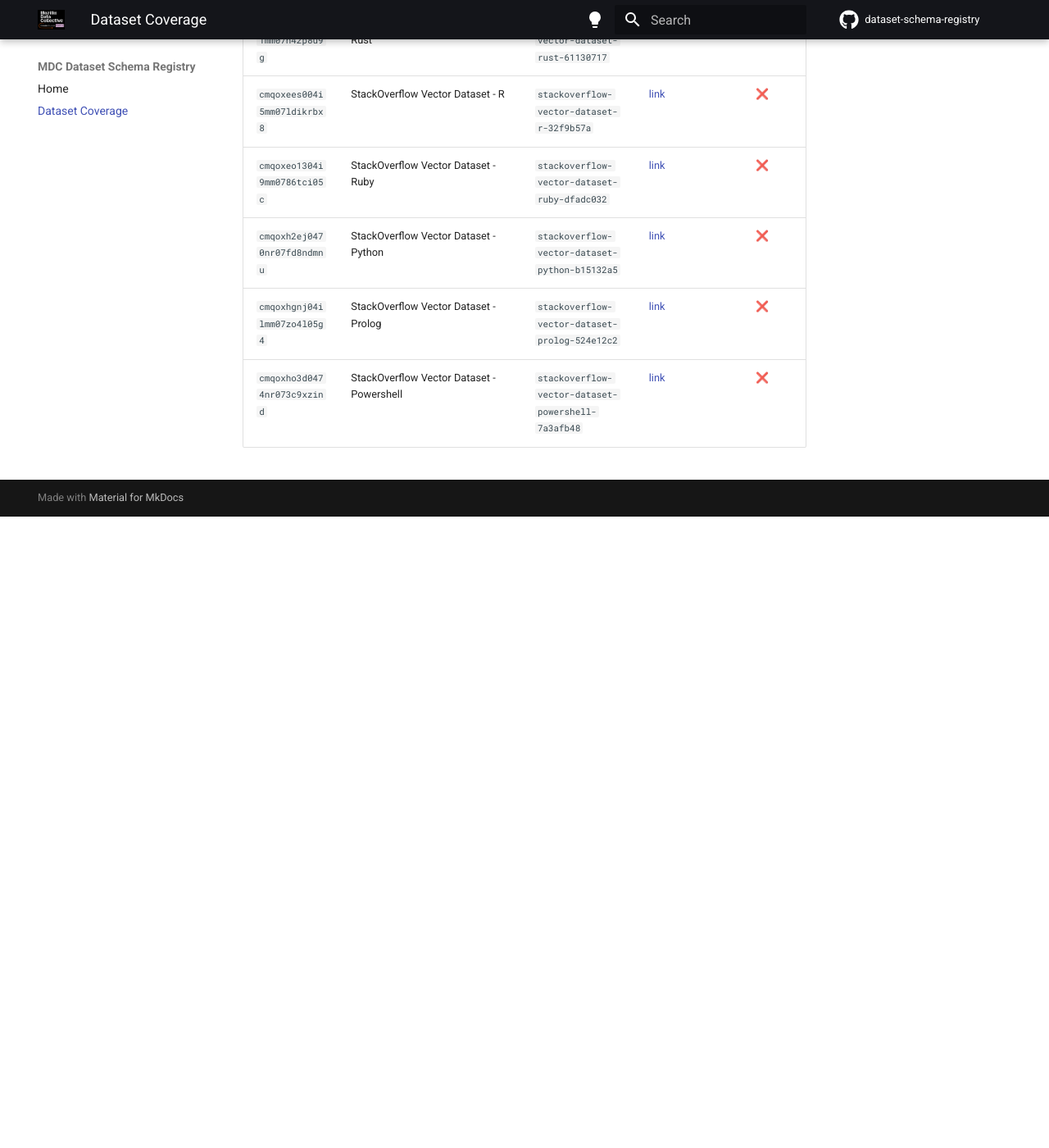
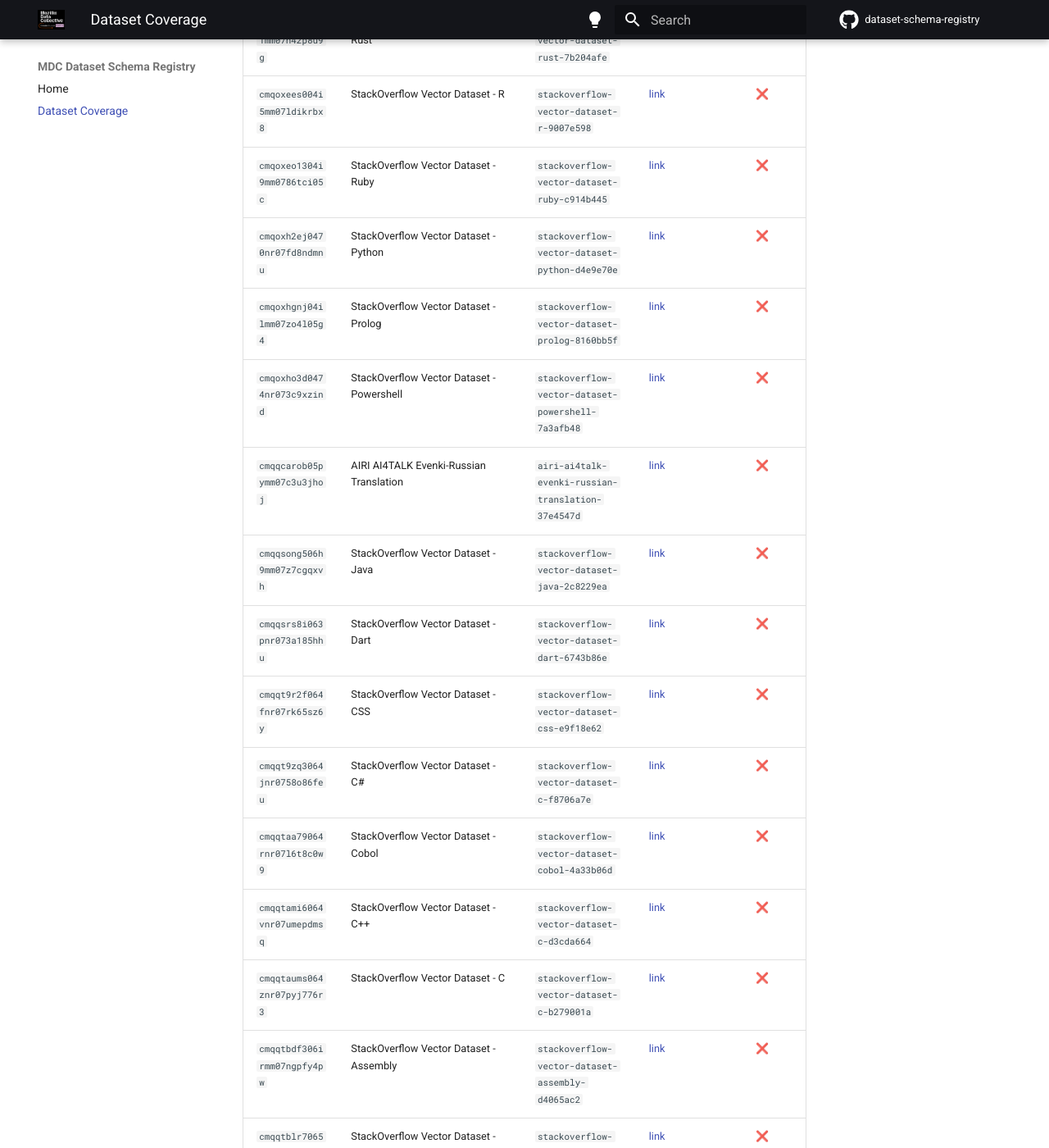
Before and after one commit to Mozilla-Data-Collective/dataset-schema-registry, an MkDocs documentation site: the page built from docs/dataset-coverage.md, in a window 1280 px wide and 1400 px high, scrolled down 88129 px. Shown: the whole window at 82% size. Built offline with MkDocs 1.6.1 and Material for MkDocs 9.7.7, drawn with Linux system fonts in a browser that asks for light colours; comment, search, counter and statistics services are not loaded; before the commit the page ends 88759 px from its top, so only the background shows below that; some of the changed text lies outside the part shown.

Commit message:
chore: update dataset coverage [skip ci]

```diff
--- a/docs/dataset-coverage.md
+++ b/docs/dataset-coverage.md
@@ -847,33 +847,43 @@ schema in this registry and which ones are still missing.
 | `cmqnyh34j03qynr07nhstiajm` | Sindhi Figurative Language Dataset (SiNFluD) | `sindhi-figurative-language-dataset-sinfl-07c2498f` | [link](https://mozilladatacollective.com/datasets/cmqnyh34j03qynr07nhstiajm) | ❌ |
 | `cmqnyiefo03r2nr07t906b7fg` | Sindhi Parts Of Speech (SiPOS) | `sindhi-parts-of-speech-sipos-78f03aa2` | [link](https://mozilladatacollective.com/datasets/cmqnyiefo03r2nr07t906b7fg) | ❌ |
 | `cmqnyjp9j0407mm07nolj3h4h` | Biomedical Urdu Named Entity Recognition (BioUNER) | `biomedical-urdu-named-entity-recognition-64967abc` | [link](https://mozilladatacollective.com/datasets/cmqnyjp9j0407mm07nolj3h4h) | ❌ |
-| `cmqorqzbc0416nr076ph6688d` | StackOverflow Vector Dataset - Elixir | `stackoverflow-vector-dataset-elixir-cd61fbc5` | [link](https://mozilladatacollective.com/datasets/cmqorqzbc0416nr076ph6688d) | ❌ |
-| `cmqorrbkw04bfmm07jewd4c1b` | StackOverflow Vector Dataset - Vb.Net | `stackoverflow-vector-dataset-vb-net-5812d01a` | [link](https://mozilladatacollective.com/datasets/cmqorrbkw04bfmm07jewd4c1b) | ❌ |
-| `cmqors3dy04bjmm07sha0nug2` | StackOverflow Vector Dataset - Typescript | `stackoverflow-vector-dataset-typescript-3cc99c0a` | [link](https://mozilladatacollective.com/datasets/cmqors3dy04bjmm07sha0nug2) | ❌ |
-| `cmqorss9a041anr07r06xlutv` | StackOverflow Vector Dataset - Swift | `stackoverflow-vector-dataset-swift-04c7290a` | [link](https://mozilladatacollective.com/datasets/cmqorss9a041anr07r06xlutv) | ❌ |
-| `cmqort3bz041enr07jt5ko8tf` | StackOverflow Vector Dataset - SQL | `stackoverflow-vector-dataset-sql-fbcd72e2` | [link](https://mozilladatacollective.com/datasets/cmqort3bz041enr07jt5ko8tf) | ❌ |
-| `cmqow5ozf0456nr07aoed2rgz` | StackOverflow Vector Dataset - Shell | `stackoverflow-vector-dataset-shell-c00ebe45` | [link](https://mozilladatacollective.com/datasets/cmqow5ozf0456nr07aoed2rgz) | ❌ |
-| `cmqow63hi04fxmm0738oysre7` | StackOverflow Vector Dataset - Abap | `stackoverflow-vector-dataset-abap-2ca4ff79` | [link](https://mozilladatacollective.com/datasets/cmqow63hi04fxmm0738oysre7) | ❌ |
-| `cmqow70ai04g1mm077r6pkfe0` | StackOverflow Vector Dataset - Erlang | `stackoverflow-vector-dataset-erlang-f10afc2c` | [link](https://mozilladatacollective.com/datasets/cmqow70ai04g1mm077r6pkfe0) | ❌ |
-| `cmqow7du304g5mm07bx3blas4` | StackOverflow Vector Dataset - Fortran | `stackoverflow-vector-dataset-fortran-da8c41b5` | [link](https://mozilladatacollective.com/datasets/cmqow7du304g5mm07bx3blas4) | ❌ |
-| `cmqow7mfh04g9mm07fennsvgt` | StackOverflow Vector Dataset - F# | `stackoverflow-vector-dataset-f-244120c0` | [link](https://mozilladatacollective.com/datasets/cmqow7mfh04g9mm07fennsvgt) | ❌ |
-| `cmqow7w6i04gdmm07u142hmbr` | StackOverflow Vector Dataset - .Net | `stackoverflow-vector-dataset-net-97282729` | [link](https://mozilladatacollective.com/datasets/cmqow7w6i04gdmm07u142hmbr) | ❌ |
-| `cmqow86pk045enr07tiz71bqc` | StackOverflow Vector Dataset - GO | `stackoverflow-vector-dataset-go-c9ae3720` | [link](https://mozilladatacollective.com/datasets/cmqow86pk045enr07tiz71bqc) | ❌ |
-| `cmqow8e87045inr07b6pmk5ct` | StackOverflow Vector Dataset - Haskell | `stackoverflow-vector-dataset-haskell-a7e9ec6b` | [link](https://mozilladatacollective.com/datasets/cmqow8e87045inr07b6pmk5ct) | ❌ |
-| `cmqow8lrd045mnr07cuzqet8x` | StackOverflow Vector Dataset - Html | `stackoverflow-vector-dataset-html-a7f6cc41` | [link](https://mozilladatacollective.com/datasets/cmqow8lrd045mnr07cuzqet8x) | ❌ |
-| `cmqow8u0q045qnr07lfv6w12m` | StackOverflow Vector Dataset - Javascript | `stackoverflow-vector-dataset-javascript-a9d9bbb8` | [link](https://mozilladatacollective.com/datasets/cmqow8u0q045qnr07lfv6w12m) | ❌ |
-| `cmqow92ft045unr07xwtjbmv7` | StackOverflow Vector Dataset - Julia | `stackoverflow-vector-dataset-julia-35a995c3` | [link](https://mozilladatacollective.com/datasets/cmqow92ft045unr07xwtjbmv7) | ❌ |
-| `cmqow9ckh04gjmm07oxedr358` | StackOverflow Vector Dataset - Kotlin | `stackoverflow-vector-dataset-kotlin-61b95ba2` | [link](https://mozilladatacollective.com/datasets/cmqow9ckh04gjmm07oxedr358) | ❌ |
-| `cmqowa5rz04gnmm078l3hr2by` | StackOverflow Vector Dataset - Lisp | `stackoverflow-vector-dataset-lisp-caca34a9` | [link](https://mozilladatacollective.com/datasets/cmqowa5rz04gnmm078l3hr2by) | ❌ |
-| `cmqowaied04grmm07l7ozbrmo` | StackOverflow Vector Dataset - LUA | `stackoverflow-vector-dataset-lua-5ec4c9f5` | [link](https://mozilladatacollective.com/datasets/cmqowaied04grmm07l7ozbrmo) | ❌ |
-| `cmqox0usf046anr07fykkjdtm` | StackOverflow Vector Dataset - Objective-C | `stackoverflow-vector-dataset-objective-c-b0f2fac9` | [link](https://mozilladatacollective.com/datasets/cmqox0usf046anr07fykkjdtm) | ❌ |
-| `cmqox12j904h5mm07wldoslw8` | StackOverflow Vector Dataset - Matlab | `stackoverflow-vector-dataset-matlab-69eeff46` | [link](https://mozilladatacollective.com/datasets/cmqox12j904h5mm07wldoslw8) | ❌ |
-| `cmqox1aeq046enr07b53hg6gm` | StackOverflow Vector Dataset - Perl | `stackoverflow-vector-dataset-perl-08502b08` | [link](https://mozilladatacollective.com/datasets/cmqox1aeq046enr07b53hg6gm) | ❌ |
-| `cmqoxdl3h04htmm07ykko1b14` | StackOverflow Vector Dataset - Scala | `stackoverflow-vector-dataset-scala-c67f1c1c` | [link](https://mozilladatacollective.com/datasets/cmqoxdl3h04htmm07ykko1b14) | ❌ |
-| `cmqoxdu6p046wnr07coxxm2az` | StackOverflow Vector Dataset - PHP | `stackoverflow-vector-dataset-php-5e91d16b` | [link](https://mozilladatacollective.com/datasets/cmqoxdu6p046wnr07coxxm2az) | ❌ |
-| `cmqoxe60x04i1mm07n42p8u9g` | StackOverflow Vector Dataset - Rust | `stackoverflow-vector-dataset-rust-61130717` | [link](https://mozilladatacollective.com/datasets/cmqoxe60x04i1mm07n42p8u9g) | ❌ |
-| `cmqoxees004i5mm07ldikrbx8` | StackOverflow Vector Dataset - R | `stackoverflow-vector-dataset-r-32f9b57a` | [link](https://mozilladatacollective.com/datasets/cmqoxees004i5mm07ldikrbx8) | ❌ |
-| `cmqoxeo1304i9mm0786tci05c` | StackOverflow Vector Dataset - Ruby | `stackoverflow-vector-dataset-ruby-dfadc032` | [link](https://mozilladatacollective.com/datasets/cmqoxeo1304i9mm0786tci05c) | ❌ |
-| `cmqoxh2ej0470nr07fd8ndmnu` | StackOverflow Vector Dataset - Python | `stackoverflow-vector-dataset-python-b15132a5` | [link](https://mozilladatacollective.com/datasets/cmqoxh2ej0470nr07fd8ndmnu) | ❌ |
-| `cmqoxhgnj04ilmm07zo4l05g4` | StackOverflow Vector Dataset - Prolog | `stackoverflow-vector-dataset-prolog-524e12c2` | [link](https://mozilladatacollective.com/datasets/cmqoxhgnj04ilmm07zo4l05g4) | ❌ |
+| `cmqorqzbc0416nr076ph6688d` | StackOverflow Vector Dataset - Elixir | `stackoverflow-vector-dataset-elixir-4a386bf9` | [link](https://mozilladatacollective.com/datasets/cmqorqzbc0416nr076ph6688d) | ❌ |
+| `cmqorrbkw04bfmm07jewd4c1b` | StackOverflow Vector Dataset - Vb.Net | `stackoverflow-vector-dataset-vb-net-0de527cd` | [link](https://mozilladatacollective.com/datasets/cmqorrbkw04bfmm07jewd4c1b) | ❌ |
+| `cmqors3dy04bjmm07sha0nug2` | StackOverflow Vector Dataset - Typescript | `stackoverflow-vector-dataset-typescript-fa6a256c` | [link](https://mozilladatacollective.com/datasets/cmqors3dy04bjmm07sha0nug2) | ❌ |
+| `cmqorss9a041anr07r06xlutv` | StackOverflow Vector Dataset - Swift | `stackoverflow-vector-dataset-swift-1c2ab2bf` | [link](https://mozilladatacollective.com/datasets/cmqorss9a041anr07r06xlutv) | ❌ |
+| `cmqort3bz041enr07jt5ko8tf` | StackOverflow Vector Dataset - SQL | `stackoverflow-vector-dataset-sql-95d57016` | [link](https://mozilladatacollective.com/datasets/cmqort3bz041enr07jt5ko8tf) | ❌ |
+| `cmqow5ozf0456nr07aoed2rgz` | StackOverflow Vector Dataset - Shell | `stackoverflow-vector-dataset-shell-10261767` | [link](https://mozilladatacollective.com/datasets/cmqow5ozf0456nr07aoed2rgz) | ❌ |
+| `cmqow63hi04fxmm0738oysre7` | StackOverflow Vector Dataset - Abap | `stackoverflow-vector-dataset-abap-9584f39d` | [link](https://mozilladatacollective.com/datasets/cmqow63hi04fxmm0738oysre7) | ❌ |
+| `cmqow70ai04g1mm077r6pkfe0` | StackOverflow Vector Dataset - Erlang | `stackoverflow-vector-dataset-erlang-ecd33263` | [link](https://mozilladatacollective.com/datasets/cmqow70ai04g1mm077r6pkfe0) | ❌ |
+| `cmqow7du304g5mm07bx3blas4` | StackOverflow Vector Dataset - Fortran | `stackoverflow-vector-dataset-fortran-094e17ae` | [link](https://mozilladatacollective.com/datasets/cmqow7du304g5mm07bx3blas4) | ❌ |
+| `cmqow7mfh04g9mm07fennsvgt` | StackOverflow Vector Dataset - F# | `stackoverflow-vector-dataset-f-69a71fd3` | [link](https://mozilladatacollective.com/datasets/cmqow7mfh04g9mm07fennsvgt) | ❌ |
+| `cmqow7w6i04gdmm07u142hmbr` | StackOverflow Vector Dataset - .Net | `stackoverflow-vector-dataset-net-741c24a5` | [link](https://mozilladatacollective.com/datasets/cmqow7w6i04gdmm07u142hmbr) | ❌ |
+| `cmqow86pk045enr07tiz71bqc` | StackOverflow Vector Dataset - GO | `stackoverflow-vector-dataset-go-e8ccf77f` | [link](https://mozilladatacollective.com/datasets/cmqow86pk045enr07tiz71bqc) | ❌ |
+| `cmqow8e87045inr07b6pmk5ct` | StackOverflow Vector Dataset - Haskell | `stackoverflow-vector-dataset-haskell-6547af7a` | [link](https://mozilladatacollective.com/datasets/cmqow8e87045inr07b6pmk5ct) | ❌ |
+| `cmqow8lrd045mnr07cuzqet8x` | StackOverflow Vector Dataset - Html | `stackoverflow-vector-dataset-html-bc291c4d` | [link](https://mozilladatacollective.com/datasets/cmqow8lrd045mnr07cuzqet8x) | ❌ |
+| `cmqow8u0q045qnr07lfv6w12m` | StackOverflow Vector Dataset - Javascript | `stackoverflow-vector-dataset-javascript-f509a66b` | [link](https://mozilladatacollective.com/datasets/cmqow8u0q045qnr07lfv6w12m) | ❌ |
+| `cmqow92ft045unr07xwtjbmv7` | StackOverflow Vector Dataset - Julia | `stackoverflow-vector-dataset-julia-ec23030a` | [link](https://mozilladatacollective.com/datasets/cmqow92ft045unr07xwtjbmv7) | ❌ |
+| `cmqow9ckh04gjmm07oxedr358` | StackOverflow Vector Dataset - Kotlin | `stackoverflow-vector-dataset-kotlin-3b14c5b5` | [link](https://mozilladatacollective.com/datasets/cmqow9ckh04gjmm07oxedr358) | ❌ |
+| `cmqowa5rz04gnmm078l3hr2by` | StackOverflow Vector Dataset - Lisp | `stackoverflow-vector-dataset-lisp-b67c87bb` | [link](https://mozilladatacollective.com/datasets/cmqowa5rz04gnmm078l3hr2by) | ❌ |
+| `cmqowaied04grmm07l7ozbrmo` | StackOverflow Vector Dataset - LUA | `stackoverflow-vector-dataset-lua-91962f9d` | [link](https://mozilladatacollective.com/datasets/cmqowaied04grmm07l7ozbrmo) | ❌ |
+| `cmqox0usf046anr07fykkjdtm` | StackOverflow Vector Dataset - Objective-C | `stackoverflow-vector-dataset-objective-c-03b158b4` | [link](https://mozilladatacollective.com/datasets/cmqox0usf046anr07fykkjdtm) | ❌ |
+| `cmqox12j904h5mm07wldoslw8` | StackOverflow Vector Dataset - Matlab | `stackoverflow-vector-dataset-matlab-3d53b9c1` | [link](https://mozilladatacollective.com/datasets/cmqox12j904h5mm07wldoslw8) | ❌ |
+| `cmqox1aeq046enr07b53hg6gm` | StackOverflow Vector Dataset - Perl | `stackoverflow-vector-dataset-perl-a6fe16e9` | [link](https://mozilladatacollective.com/datasets/cmqox1aeq046enr07b53hg6gm) | ❌ |
+| `cmqoxdl3h04htmm07ykko1b14` | StackOverflow Vector Dataset - Scala | `stackoverflow-vector-dataset-scala-2c4ba66e` | [link](https://mozilladatacollective.com/datasets/cmqoxdl3h04htmm07ykko1b14) | ❌ |
+| `cmqoxdu6p046wnr07coxxm2az` | StackOverflow Vector Dataset - PHP | `stackoverflow-vector-dataset-php-e2acb5f2` | [link](https://mozilladatacollective.com/datasets/cmqoxdu6p046wnr07coxxm2az) | ❌ |
+| `cmqoxe60x04i1mm07n42p8u9g` | StackOverflow Vector Dataset - Rust | `stackoverflow-vector-dataset-rust-7b204afe` | [link](https://mozilladatacollective.com/datasets/cmqoxe60x04i1mm07n42p8u9g) | ❌ |
+| `cmqoxees004i5mm07ldikrbx8` | StackOverflow Vector Dataset - R | `stackoverflow-vector-dataset-r-9007e598` | [link](https://mozilladatacollective.com/datasets/cmqoxees004i5mm07ldikrbx8) | ❌ |
+| `cmqoxeo1304i9mm0786tci05c` | StackOverflow Vector Dataset - Ruby | `stackoverflow-vector-dataset-ruby-c914b445` | [link](https://mozilladatacollective.com/datasets/cmqoxeo1304i9mm0786tci05c) | ❌ |
+| `cmqoxh2ej0470nr07fd8ndmnu` | StackOverflow Vector Dataset - Python | `stackoverflow-vector-dataset-python-d4e9e70e` | [link](https://mozilladatacollective.com/datasets/cmqoxh2ej0470nr07fd8ndmnu) | ❌ |
+| `cmqoxhgnj04ilmm07zo4l05g4` | StackOverflow Vector Dataset - Prolog | `stackoverflow-vector-dataset-prolog-8160bb5f` | [link](https://mozilladatacollective.com/datasets/cmqoxhgnj04ilmm07zo4l05g4) | ❌ |
 | `cmqoxho3d0474nr073c9xzind` | StackOverflow Vector Dataset - Powershell | `stackoverflow-vector-dataset-powershell-7a3afb48` | [link](https://mozilladatacollective.com/datasets/cmqoxho3d0474nr073c9xzind) | ❌ |
+| `cmqqcarob05pymm07c3u3jhoj` | AIRI AI4TALK Evenki-Russian Translation | `airi-ai4talk-evenki-russian-translation-37e4547d` | [link](https://mozilladatacollective.com/datasets/cmqqcarob05pymm07c3u3jhoj) | ❌ |
+| `cmqqsong506h9mm07z7cgqxvh` | StackOverflow Vector Dataset - Java | `stackoverflow-vector-dataset-java-2c8229ea` | [link](https://mozilladatacollective.com/datasets/cmqqsong506h9mm07z7cgqxvh) | ❌ |
+| `cmqqsrs8i063pnr073a185hhu` | StackOverflow Vector Dataset - Dart | `stackoverflow-vector-dataset-dart-6743b86e` | [link](https://mozilladatacollective.com/datasets/cmqqsrs8i063pnr073a185hhu) | ❌ |
+| `cmqqt9r2f064fnr07rk65sz6y` | StackOverflow Vector Dataset - CSS | `stackoverflow-vector-dataset-css-e9f18e62` | [link](https://mozilladatacollective.com/datasets/cmqqt9r2f064fnr07rk65sz6y) | ❌ |
+| `cmqqt9zq3064jnr0758o86feu` | StackOverflow Vector Dataset - C# | `stackoverflow-vector-dataset-c-f8706a7e` | [link](https://mozilladatacollective.com/datasets/cmqqt9zq3064jnr0758o86feu) | ❌ |
+| `cmqqtaa79064rnr07l6t8c0w9` | StackOverflow Vector Dataset - Cobol | `stackoverflow-vector-dataset-cobol-4a33b06d` | [link](https://mozilladatacollective.com/datasets/cmqqtaa79064rnr07l6t8c0w9) | ❌ |
+| `cmqqtami6064vnr07umepdmsq` | StackOverflow Vector Dataset - C++ | `stackoverflow-vector-dataset-c-d3cda664` | [link](https://mozilladatacollective.com/datasets/cmqqtami6064vnr07umepdmsq) | ❌ |
+| `cmqqtaums064znr07pyj776r3` | StackOverflow Vector Dataset - C | `stackoverflow-vector-dataset-c-b279001a` | [link](https://mozilladatacollective.com/datasets/cmqqtaums064znr07pyj776r3) | ❌ |
+| `cmqqtbdf306irmm07ngpfy4pw` | StackOverflow Vector Dataset - Assembly | `stackoverflow-vector-dataset-assembly-d4065ac2` | [link](https://mozilladatacollective.com/datasets/cmqqtbdf306irmm07ngpfy4pw) | ❌ |
+| `cmqqtblr70657nr074im9aheh` | StackOverflow Vector Dataset - Bash | `stackoverflow-vector-dataset-bash-ad146072` | [link](https://mozilladatacollective.com/datasets/cmqqtblr70657nr074im9aheh) | ❌ |
```
Also changed, not shown: other parts of docs/dataset-coverage.md (+3 -3 lines).
